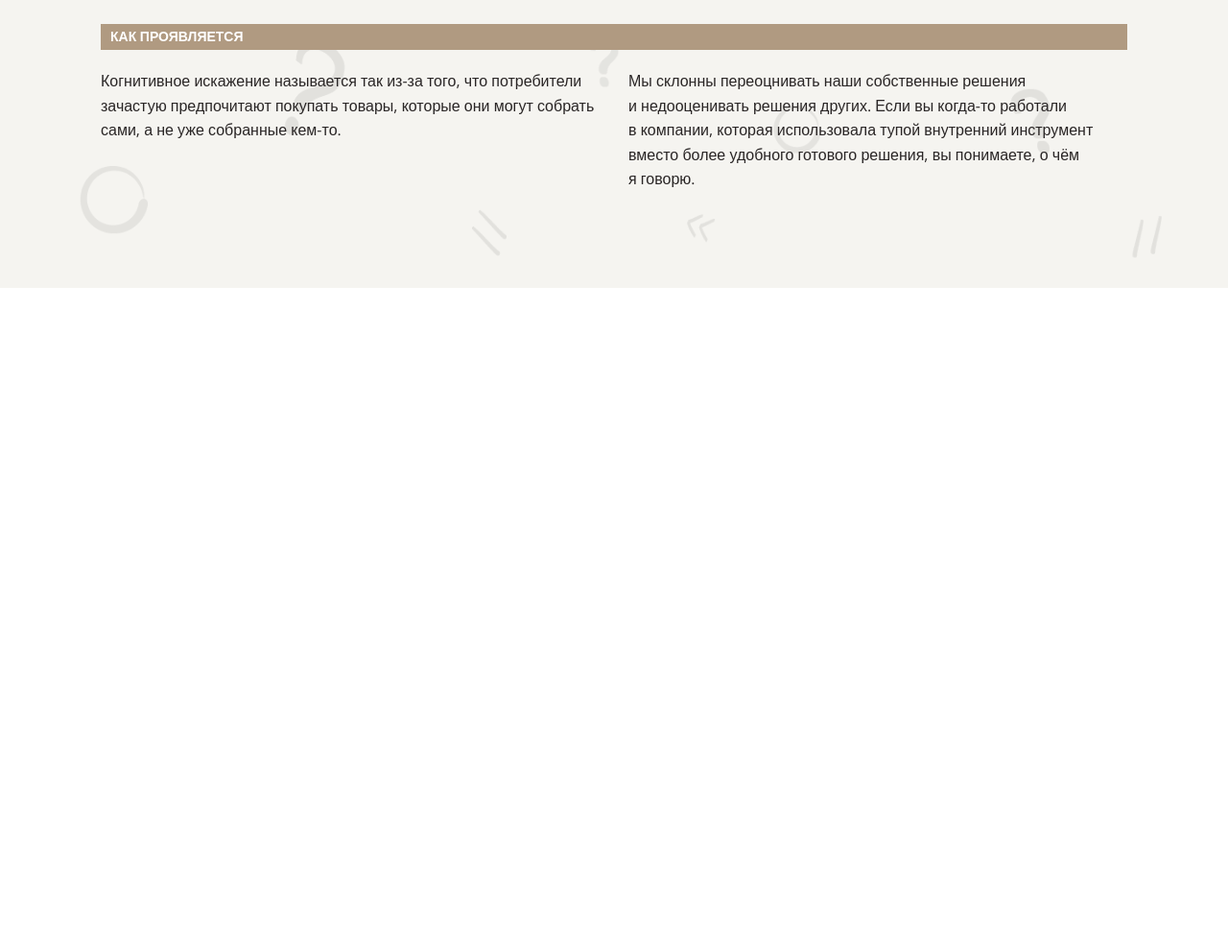
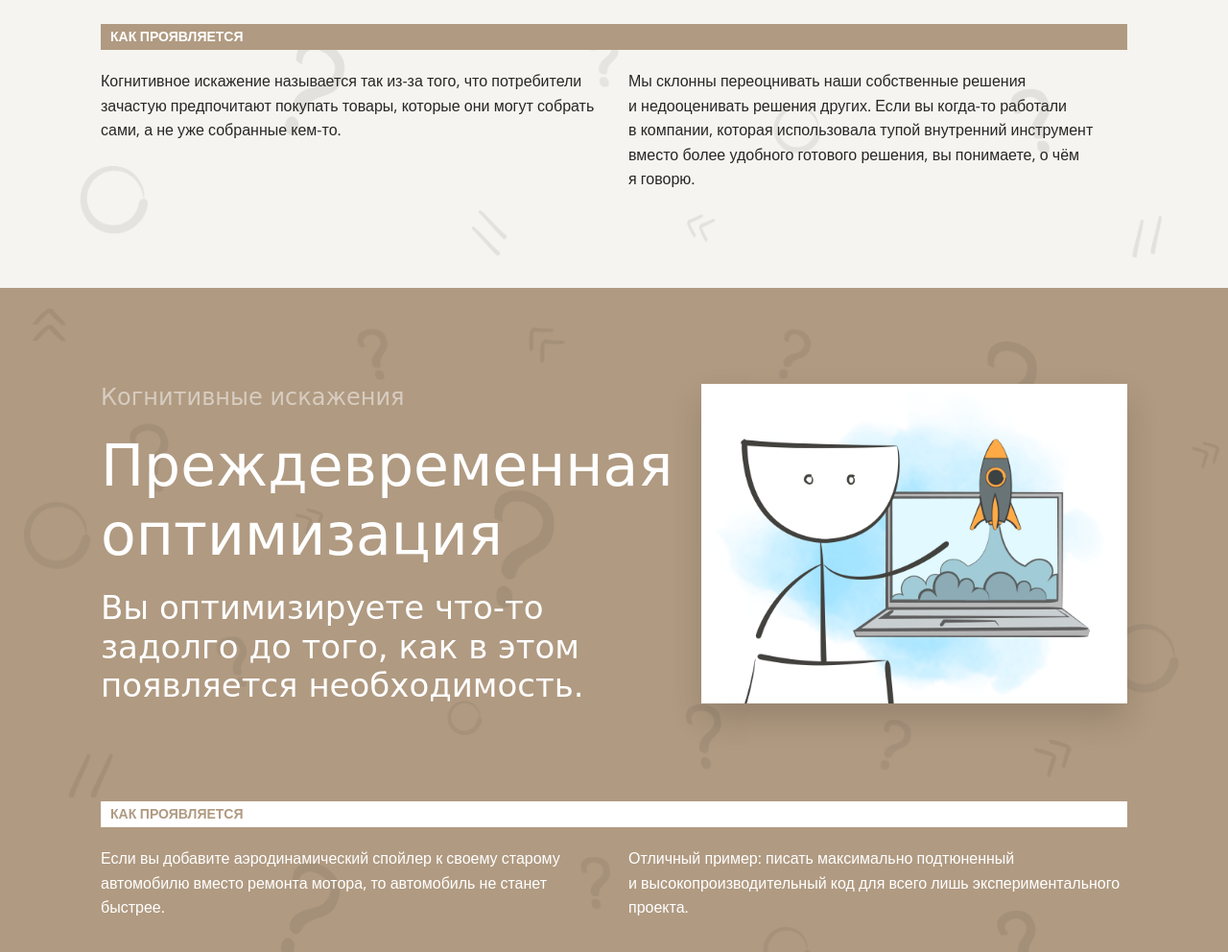
Before and after one commit to kagulion/cognitive-biases, a plain HTML site: page src/index.html in a window 1280 px wide. Shown: the part 3313-4305 px from the top of the page at 96% size. Before the commit the page ends 3613 px from the top, so only its background shows below. Drawn offline with nearby package versions, Linux system fonts and the light colour scheme; a web font is replaced by a local one.

Commit message:
add second effect section

```diff
--- a/src/index.html
+++ b/src/index.html
@@ -99,7 +99,7 @@
                 недооцениваете решения других.
               </p>
             </a>
-            <a href="#" class="navigation-card">
+            <a href="#premature-optimization" class="navigation-card">
               <span>2</span>
               <h3 class="heading text-primary mb-16">
                 Преждевременная оптимизация
@@ -142,12 +142,19 @@
         <div class="container">
           <div class="cols">
             <div class="col">
-              <img class="effect-image" src="./assets/1.png" alt="Эффект ИКЕА">
+              <img
+                class="effect-image"
+                src="./assets/1.png"
+                alt="Эффект ИКЕА"
+              />
             </div>
             <div class="col">
               <p class="effect-subtitle">Когнитивные искажения</p>
               <h2 class="heading">Эффект ИКЕА</h2>
-              <p class="effect-description">Вы&nbsp;переоцениваете собственные решения, и, как следствие, недооцениваете решения других.</p>
+              <p class="effect-description">
+                Вы&nbsp;переоцениваете собственные решения, и, как следствие,
+                недооцениваете решения других.
+              </p>
             </div>
           </div>
           <h4 class="effect-about">Как проявляется</h4>
@@ -171,6 +178,47 @@
           </div>
         </div>
       </section>
+      <section
+        id="premature-optimization"
+        class="section section-brown-pattern"
+      >
+        <div class="container">
+          <div class="cols">
+            <div class="col">
+              <p class="effect-subtitle">Когнитивные искажения</p>
+              <h2 class="heading">Преждевременная оптимизация</h2>
+              <p class="effect-description">
+                Вы&nbsp;оптимизируете что-то задолго до&nbsp;того, как
+                в&nbsp;этом появляется необходимость.
+              </p>
+            </div>
+            <div class="col">
+              <img
+                class="effect-image"
+                src="./assets/2.png"
+                alt="Преждевременная оптимизация"
+              />
+            </div>
+          </div>
+          <h4 class="effect-about">Как проявляется</h4>
+          <div class="cols">
+            <div class="col">
+              <p>
+                Если вы&nbsp;добавите аэродинамический спойлер к&nbsp;своему
+                старому автомобилю вместо ремонта мотора, то&nbsp;автомобиль
+                не&nbsp;станет быстрее.
+              </p>
+            </div>
+            <div class="col">
+              <p>
+                Отличный пример: писать максимально подтюненный
+                и&nbsp;высокопроизводительный код для всего лишь
+                экспериментального проекта.
+              </p>
+            </div>
+          </div>
+        </div>
+      </section>
     </main>
     <footer></footer>
   </body>
--- a/src/styles/components.css
+++ b/src/styles/components.css
@@ -40,12 +40,18 @@
   background-color: var(--light);
 }
 
+.section-brown-pattern {
+  position: relative;
+  background-color: var(--brown);
+}
+
 .section-dark {
   padding-top: 200px;
   background-color: var(--primary-dark);
 }
 
-.section-pattern::before {
+.section-pattern::before,
+.section-brown-pattern::before {
   content: "";
   position: absolute;
   inset: 0;
@@ -171,6 +177,19 @@
   background: var(--brown);
 }
 
+.section-brown-pattern * {
+  color: var(--white);
+}
+
+.section-brown-pattern .effect-subtitle {
+  color: var(--white-50);
+}
+
+.section-brown-pattern .effect-about {
+  color: var(--brown);
+  background: var(--white);
+}
+
 /* ------ Адаптив ------ */
 
 /* 1920+ */
```
